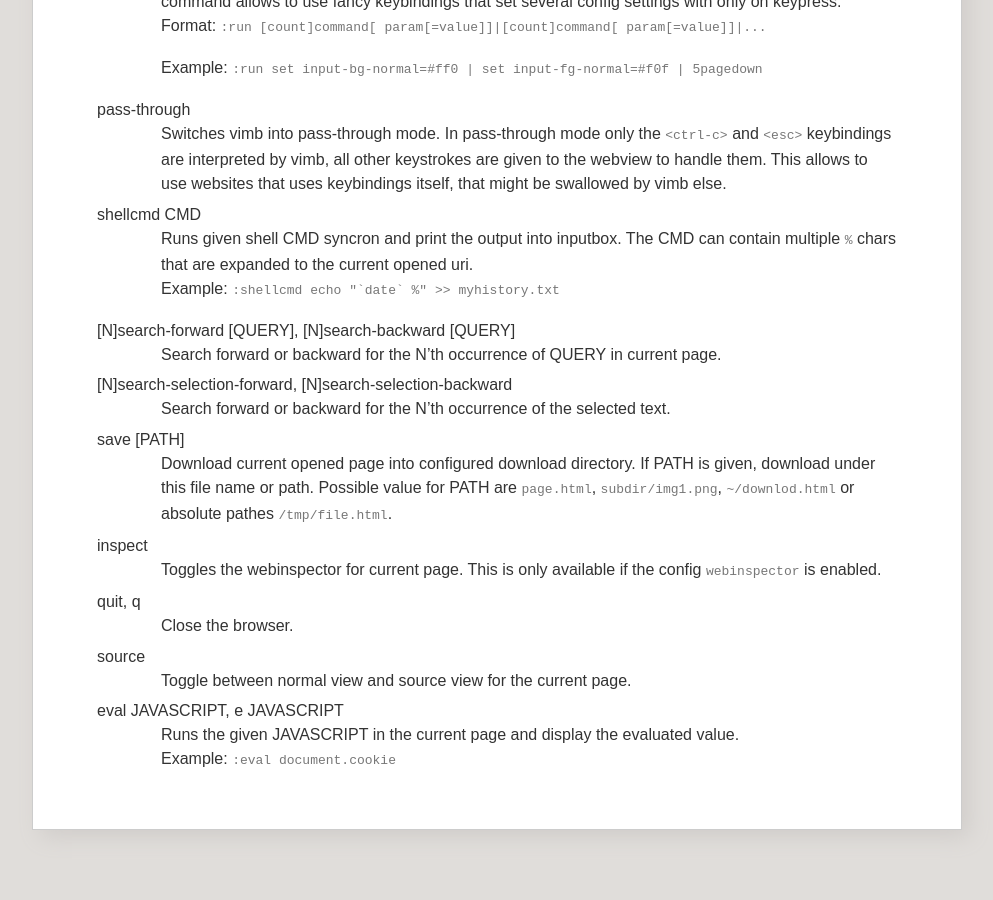
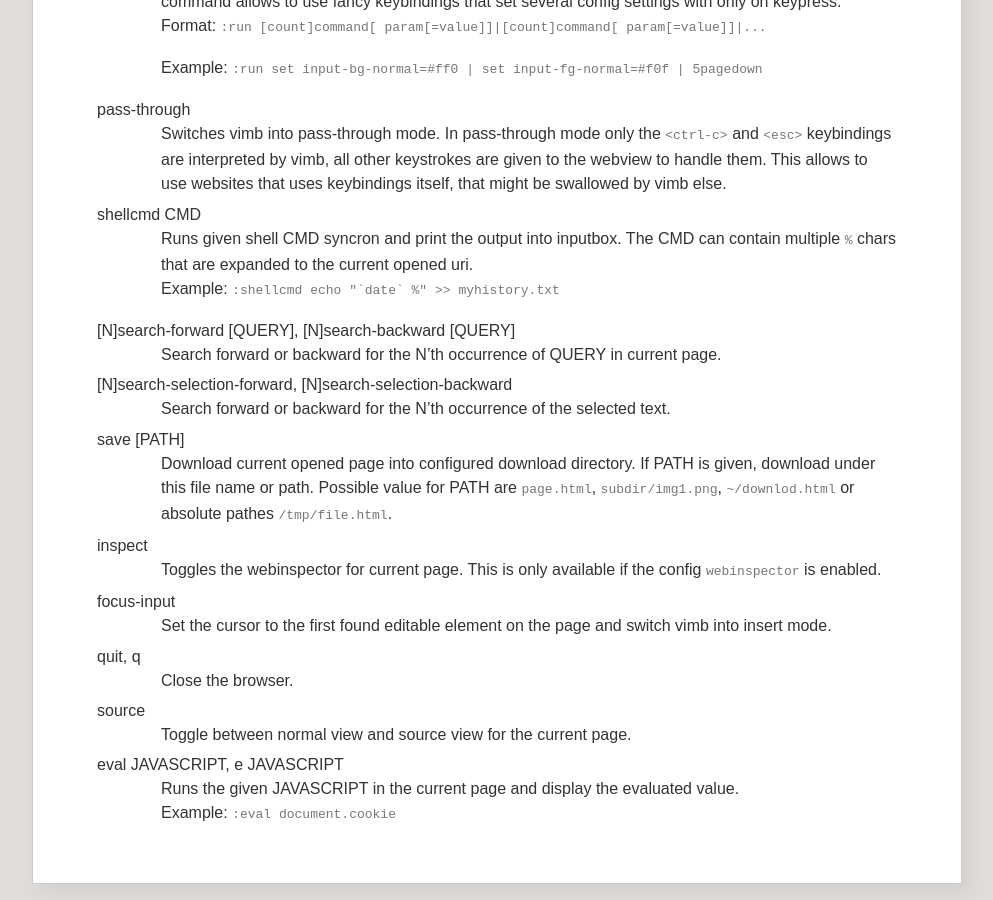
Before and after one commit to fanglingsu/vimb, a Jekyll site: the page built from commands.md, in a window 1280 px wide and 900 px high, scrolled down 5956 px. Shown: the whole window, without its empty margins (143-1136 px from the left). Built offline with Jekyll 4.4.1, drawn with Linux system fonts in a browser that asks for light colours; before the commit the page ends 6802 px from its top, so only the background shows below that.

Commit message:
Added new command and keybind for ':focus-input'.

```diff
--- a/commands.md
+++ b/commands.md
@@ -342,6 +342,10 @@
 : Toggles the webinspector for current page. This is only available if the
   config `webinspector` is enabled.
 
+focus-input
+: Set the cursor to the first found editable element on the page and switch
+  vimb into insert mode.
+
 quit, q
 : Close the browser.
 
```
Also changed, not shown: keybindings.md (+6 -2 lines).
